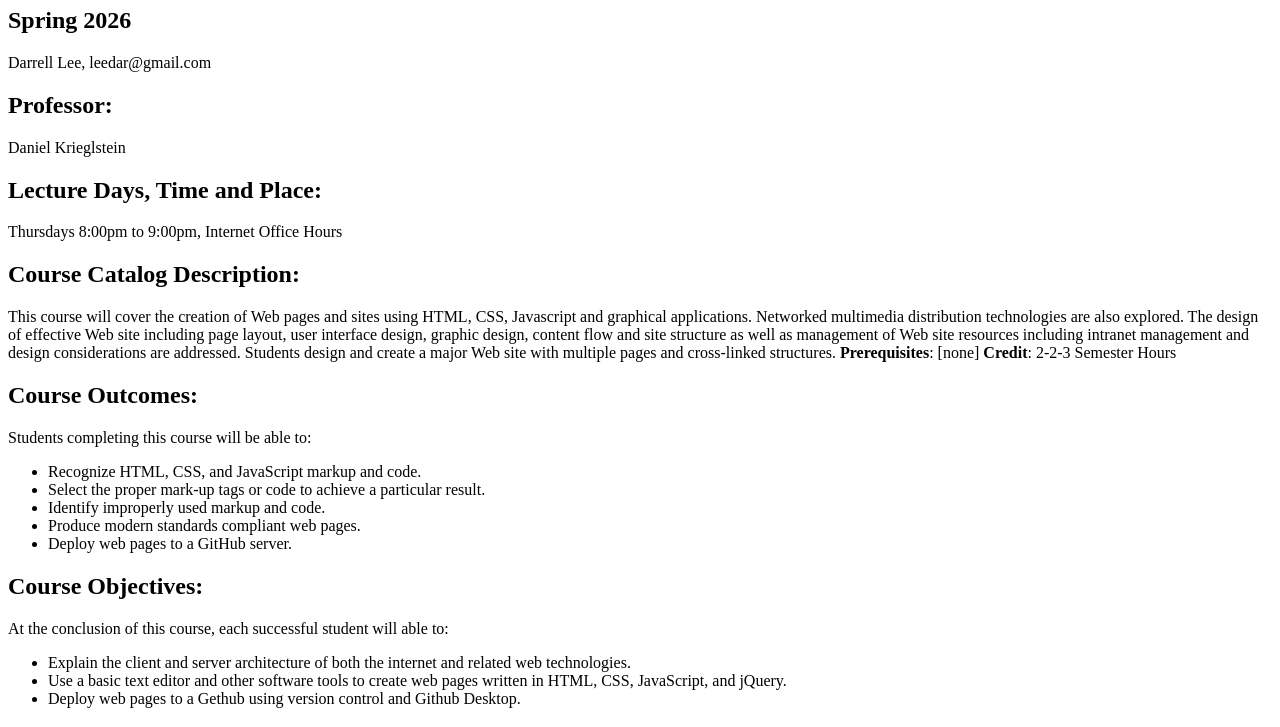
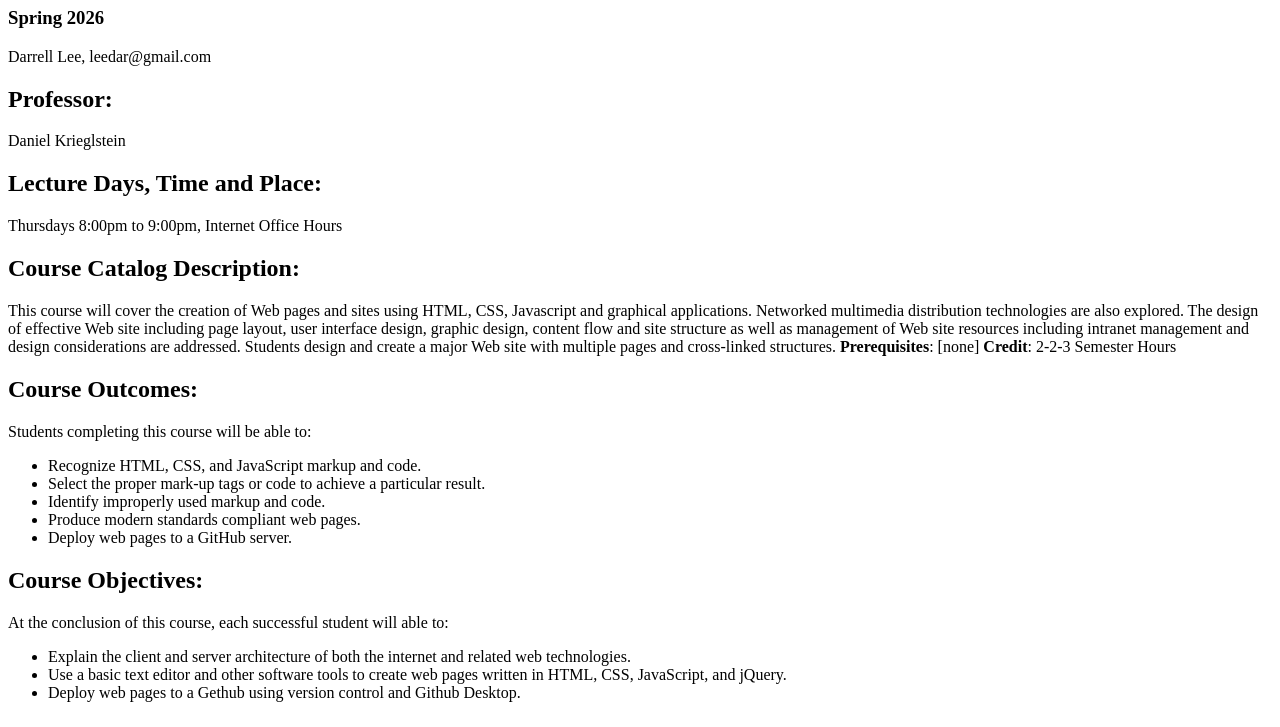
Before and after one commit to Darrell03/Lab2, a plain HTML site: page index.html in a window 1280 px wide. Shown: the part 73-800 px from the top of the page. Drawn offline with Linux system fonts and the light colour scheme.

Commit message:
Update index.html
Changing heading for term to match <H3> as instructed

```diff
--- a/index.html
+++ b/index.html
@@ -6,7 +6,7 @@
 </head>
 <body>
   <h1>ITMD-361 Internet Technologies and Web Design</h1>
-  <h2>Spring 2026</h2>
+  <h3>Spring 2026</h3>
   <p>Darrell Lee, leedar@gmail.com</p>
   <h2>Professor:</h2>
   <p>Daniel Krieglstein</p>
```
